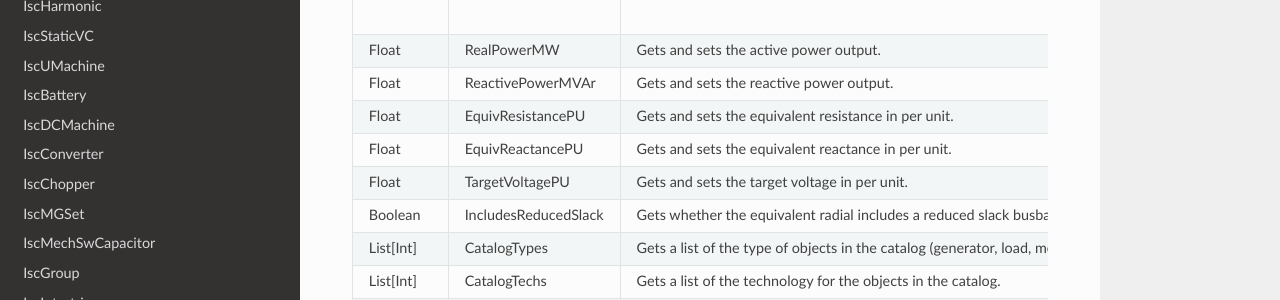
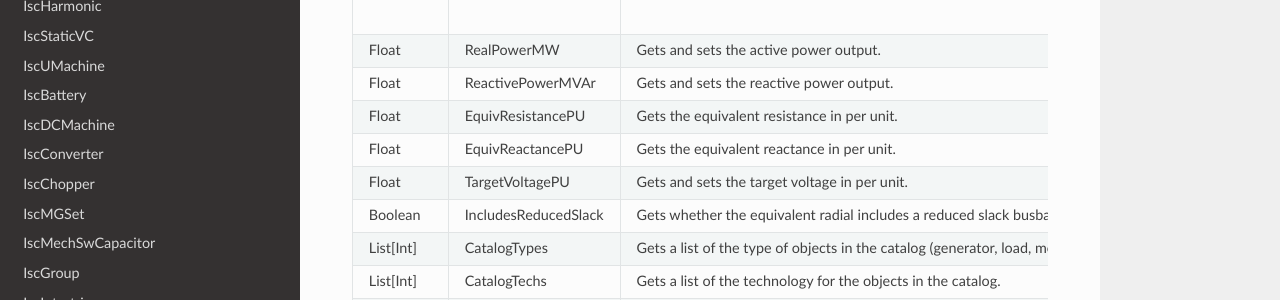
Before and after one commit to TNEI-Services/IPSA, a Sphinx documentation site: the page built from docs/IscEquivalentRadial.rst, in a window 1280 px wide and 1295 px high. Shown: the part 528-828 px from the top of the window. Built offline with Sphinx 7.4.7 and the Read the Docs theme 3.1.0, drawn with Linux system fonts in a browser that asks for light colours.

Commit message:
tiny eq radial update
permissions on non-settable values

```diff
--- a/docs/IscEquivalentRadial.rst
+++ b/docs/IscEquivalentRadial.rst
@@ -38,10 +38,10 @@ Field Values
      - Gets and sets the reactive power output.
    * - Float
      - EquivResistancePU
-     - Gets and sets the equivalent resistance in per unit.
+     - Gets the equivalent resistance in per unit.
    * - Float
      - EquivReactancePU
-     - Gets and sets the equivalent reactance in per unit.
+     - Gets the equivalent reactance in per unit.
    * - Float
      - TargetVoltagePU
      - Gets and sets the target voltage in per unit.
```
